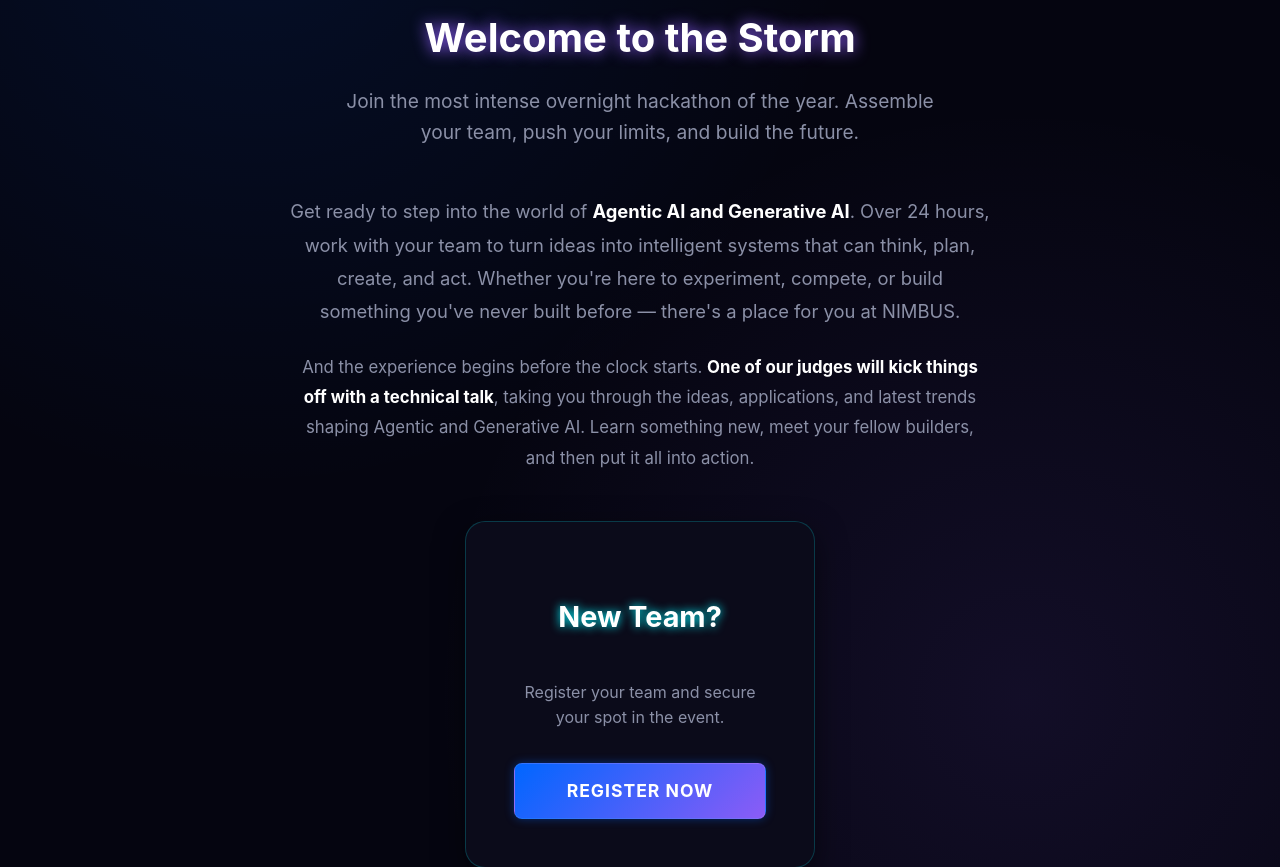
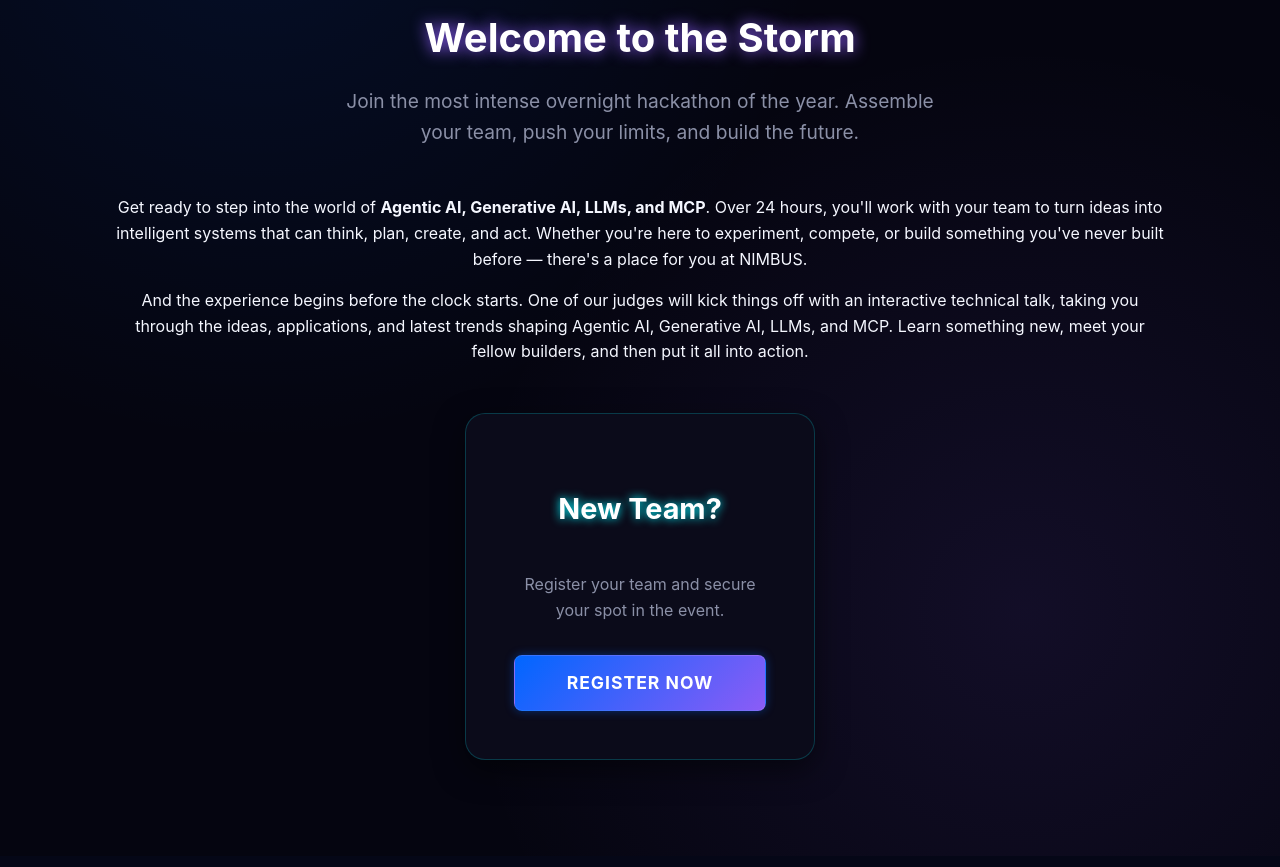
Before and after one commit to Senzar36/Nimbus, a Flask app: page / in a window 1280 px wide. Shown: the part 367-1234 px from the top of the page. After the commit the page ends 1131 px from the top, so only its background shows below. Run offline with Flask 3, Linux system fonts and the light colour scheme; some libraries are stand-ins or nearby versions.

Commit message:
Made changes to the content in index.html

```diff
--- a/templates/index.html
+++ b/templates/index.html
@@ -61,20 +61,22 @@
                 Join the most intense overnight hackathon of the year.
                 Assemble your team, push your limits, and build the future.
             </p>
+            <p>
+                Get ready to step into the world of <strong>Agentic AI, Generative AI, LLMs, and MCP</strong>.
+                Over 24 hours, you'll work with your team to turn ideas into intelligent
+                systems that can think, plan, create, and act. Whether you're here to
+                experiment, compete, or build something you've never built before —
+                there's a place for you at NIMBUS.
+            </p>
 
-            <p style="color: var(--muted); max-width: 700px; margin: 0 auto 1.5rem auto; font-size: 1.15rem; line-height: 1.8;">
-    Get ready to step into the world of <strong style="color: #fff;">Agentic AI and Generative AI</strong>.
-    Over 24 hours, work with your team to turn ideas into intelligent systems that can think,
-    plan, create, and act. Whether you're here to experiment, compete, or build something
-    you've never built before — there's a place for you at NIMBUS.
-</p>
+            <p>
+                And the experience begins before the clock starts. One of our judges will
+                kick things off with an interactive technical talk, taking you through
+                the ideas, applications, and latest trends shaping Agentic AI, Generative
+                AI, LLMs, and MCP. Learn something new, meet your fellow builders, and
+                then put it all into action.
+            </p>
 
-<p style="color: var(--muted); max-width: 700px; margin: 0 auto 3rem auto; font-size: 1.05rem; line-height: 1.8;">
-    And the experience begins before the clock starts.
-    <strong style="color: #fff;">One of our judges will kick things off with a technical talk</strong>,
-    taking you through the ideas, applications, and latest trends shaping Agentic and Generative AI.
-    Learn something new, meet your fellow builders, and then put it all into action.
-</p>
 
             <div class="action-cards">
                 <div class="action-card">
```
